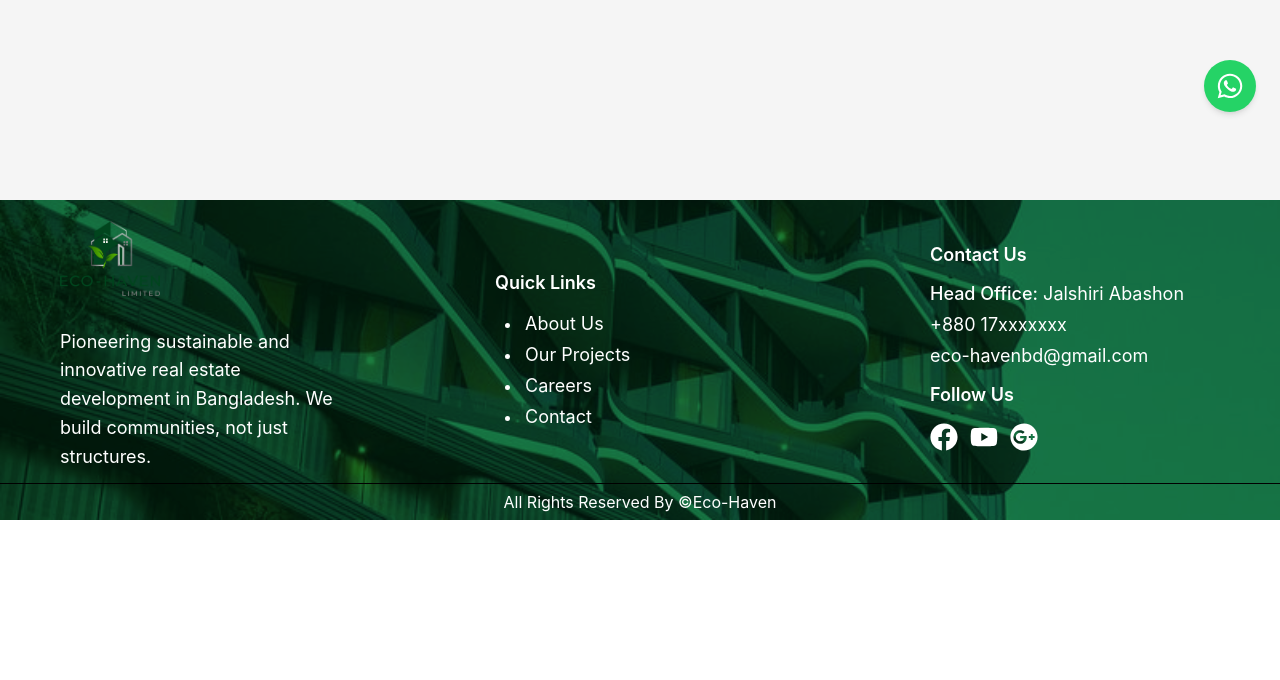
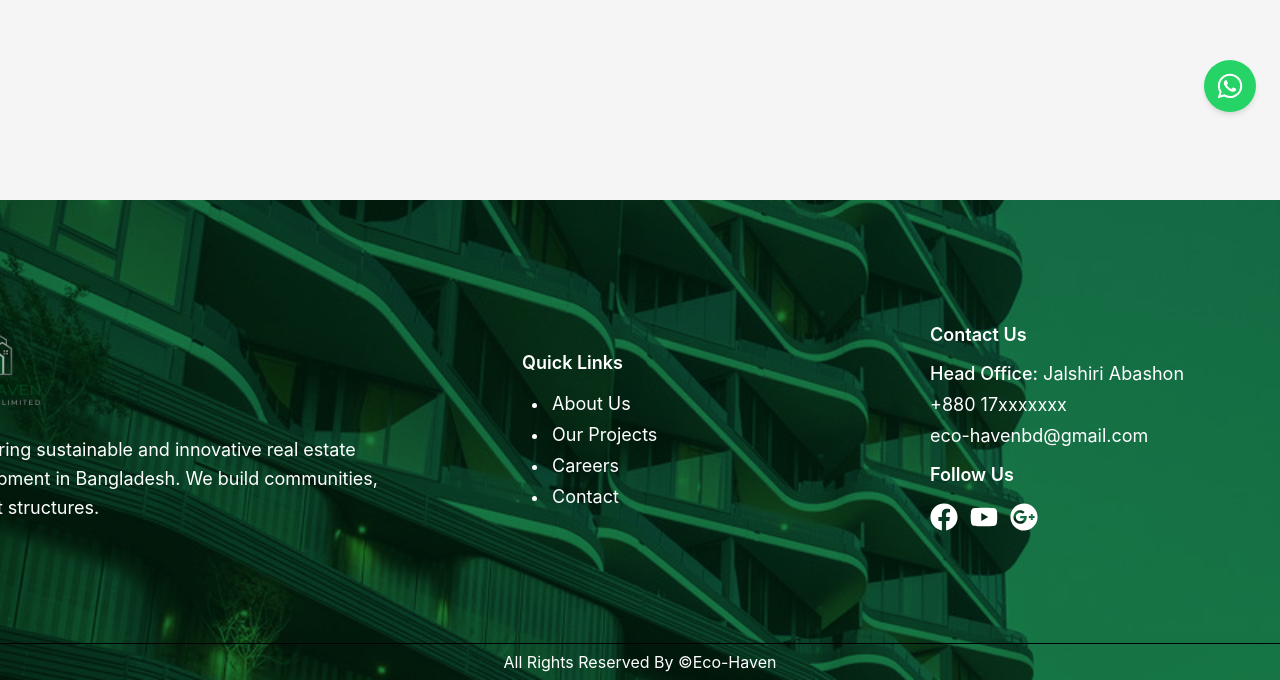
Before and after one commit to propertyinvestmentsolutionbd-svg/ecoHaven_front, a Next.js app: page / in a window 1280 px wide. Shown: the part 664-1344 px from the top of the page. Before the commit the page ends 1184 px from the top, so only its background shows below. Built offline with nearby package versions, Linux system fonts and the light colour scheme.

Commit message:
footer done

```diff
--- a/src/components/Layout/Footer.js
+++ b/src/components/Layout/Footer.js
@@ -105,7 +105,7 @@ export default function Footer() {
 
       {/* WhatsApp Floating */}
       <a
-        href="https://wa.me/88017xxxxxxx"
+        href="https://wa.me/8801993517649"
         target="_blank"
         rel="noopener noreferrer"
         className="whatsapp-float"
--- a/src/components/Layout/footer.css
+++ b/src/components/Layout/footer.css
@@ -11,8 +11,8 @@
 /* For large devices - 40vh height */
 @media (min-width: 1024px) {
   .footer-vanilla {
-    height: 40vh;
-    min-height: 40vh;
+    height: 50vh;
+    min-height: 60vh;
   }
 }
 
@@ -83,6 +83,10 @@
   .footer-mission {
     font-size: 18px;
   }
+  .footer-left {
+  width: 40%;
+  margin-left: -120px;
+}
 }
 
 /* Middle Section */
```
